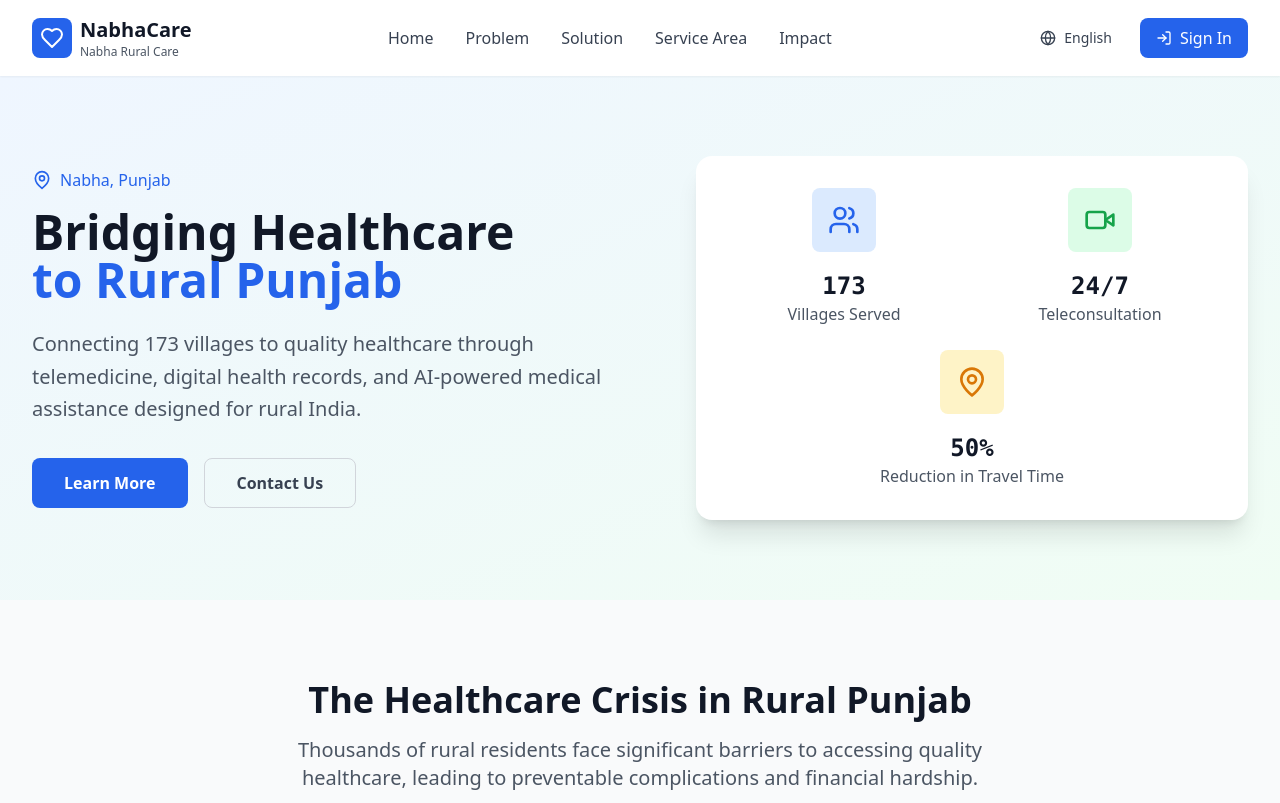
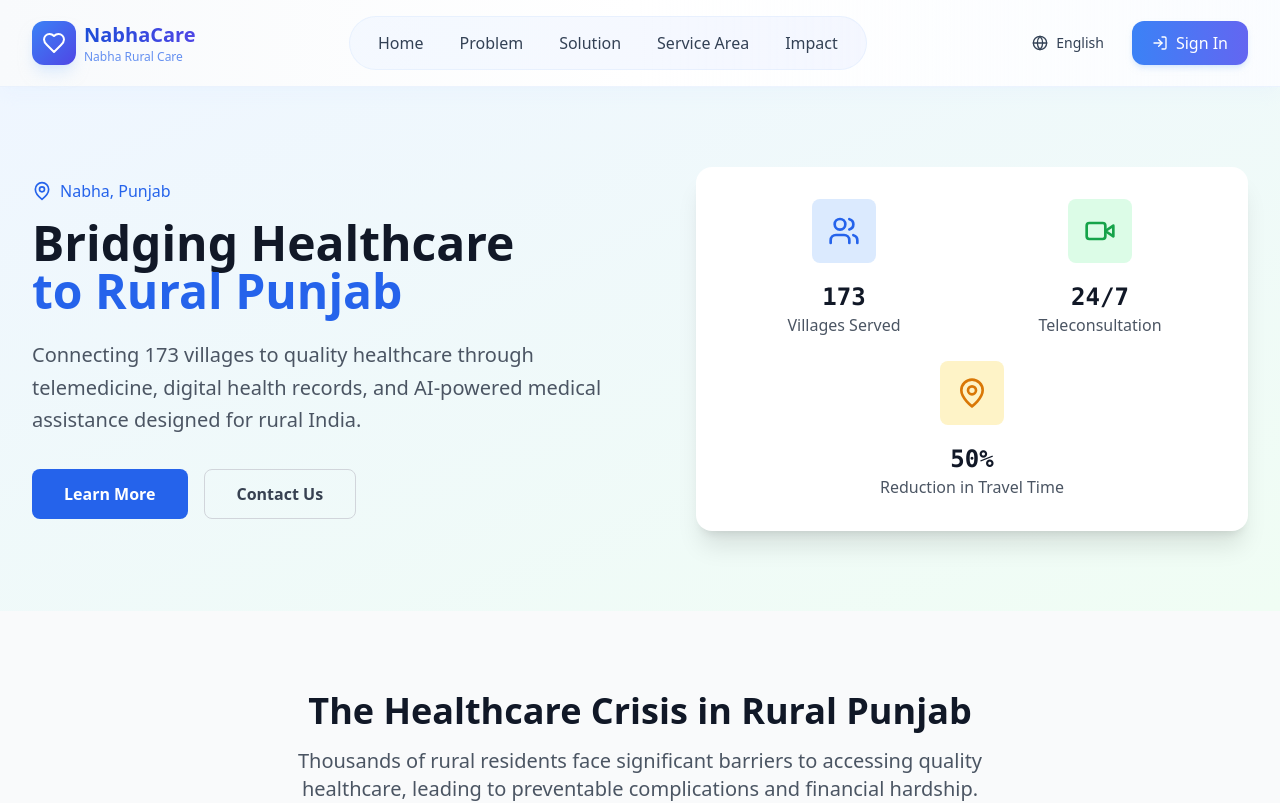
Before and after one commit to prattyan/nabha-health-web, a React (Vite) app: page / in a window 1280 px wide. Shown: the top 803 px of the page. Built offline with nearby package versions, Linux system fonts and the light colour scheme.

Commit message:
update the header
add the new styling on hader function

```diff
--- a/src/components/Header.tsx
+++ b/src/components/Header.tsx
@@ -1,5 +1,6 @@
-import React from 'react';
+import React, { useRef, useState } from 'react';
 import { Heart, Menu, X, User, LogIn, Globe } from 'lucide-react';
+import { motion, AnimatePresence } from 'framer-motion';
 import { useAuth } from '../contexts/AuthContext';
 import { useLanguage } from '../contexts/LanguageContext';
 import UserProfile from './auth/UserProfile';
@@ -10,11 +11,50 @@ interface HeaderProps {
   onLoginClick: () => void;
 }
 
+// Animated nav link component with hover effect
+const NavLink = ({
+  href,
+  children,
+  onHover
+}: {
+  href: string;
+  children: React.ReactNode;
+  onHover: (rect: DOMRect | null) => void;
+}) => {
+  const ref = useRef<HTMLAnchorElement>(null);
+
+  return (
+    <motion.a
+      ref={ref}
+      href={href}
+      className="relative text-slate-700 font-medium px-4 py-2 rounded-lg transition-colors z-10"
+      onMouseEnter={() => {
+        if (ref.current) {
+          onHover(ref.current.getBoundingClientRect());
+        }
+      }}
+      whileHover={{ scale: 1.05 }}
+      whileTap={{ scale: 0.95 }}
+    >
+      <motion.span
+        className="relative z-10"
+        whileHover={{ color: '#2563eb' }}
+        transition={{ duration: 0.2 }}
+      >
+        {children}
+      </motion.span>
+    </motion.a>
+  );
+};
+
 export default function Header({ mobileMenuOpen, setMobileMenuOpen, onLoginClick }: HeaderProps) {
   const { user, isAuthenticated } = useAuth();
   const { language, setLanguage, t } = useLanguage();
-  const [showProfile, setShowProfile] = React.useState(false);
-  const [showLanguageMenu, setShowLanguageMenu] = React.useState(false);
+  const [showProfile, setShowProfile] = useState(false);
+  const [showLanguageMenu, setShowLanguageMenu] = useState(false);
+  const [highlightRect, setHighlightRect] = useState<DOMRect | null>(null);
+  const [isNavHovered, setIsNavHovered] = useState(false);
+  const navRef = useRef<HTMLElement>(null);
 
   const languages = [
     { code: 'en', name: 'English', nativeName: 'English' },
@@ -22,191 +62,354 @@ export default function Header({ mobileMenuOpen, setMobileMenuOpen, onLoginClick
     { code: 'pa', name: 'Punjabi', nativeName: 'ਪੰਜਾਬੀ' }
   ];
 
+  const handleNavHover = (rect: DOMRect | null) => {
+    if (rect && navRef.current) {
+      const navRect = navRef.current.getBoundingClientRect();
+      setHighlightRect({
+        ...rect,
+        x: rect.x - navRect.x,
+        y: rect.y - navRect.y,
+      } as DOMRect);
+    }
+  };
+
   return (
-    <header className="bg-white shadow-sm sticky top-0 z-50">
+    <motion.header
+      className="bg-gradient-to-r from-slate-50 via-white to-blue-50/30 backdrop-blur-md shadow-lg shadow-blue-100/20 sticky top-0 z-50 border-b border-blue-100/50"
+      initial={{ y: -100 }}
+      animate={{ y: 0 }}
+      transition={{ type: 'spring', stiffness: 100, damping: 20 }}
+    >
       <div className="max-w-7xl mx-auto px-4 sm:px-6 lg:px-8">
         <div className="flex justify-between items-center py-4">
-          <div className="flex items-center space-x-2">
-            <div className="bg-blue-600 p-2 rounded-lg">
+          <motion.div
+            className="flex items-center space-x-2"
+            initial={{ opacity: 0, x: -20 }}
+            animate={{ opacity: 1, x: 0 }}
+            transition={{ delay: 0.2 }}
+          >
+            <motion.div
+              className="bg-gradient-to-br from-blue-500 to-indigo-600 p-2.5 rounded-xl shadow-lg shadow-blue-200/50"
+              whileHover={{ scale: 1.1, rotate: 5 }}
+              whileTap={{ scale: 0.95 }}
+            >
               <Heart className="h-6 w-6 text-white" />
+            </motion.div>
+            <div>
+              <h1 className="text-xl font-bold bg-gradient-to-r from-blue-700 to-indigo-600 bg-clip-text text-transparent">{t('header.title')}</h1>
+              <p className="text-xs text-blue-600/70">{t('header.subtitle')}</p>
             </div>
-            <div>
-              <h1 className="text-xl font-bold text-gray-900">{t('header.title')}</h1>
-              <p className="text-xs text-gray-600">{t('header.subtitle')}</p>
-            </div>
-          </div>
+          </motion.div>
           {/* Only show language selector and user name if signed in */}
           {isAuthenticated && user ? (
-            <div className="flex items-center space-x-4">
+            <motion.div
+              className="flex items-center space-x-4"
+              initial={{ opacity: 0, x: 20 }}
+              animate={{ opacity: 1, x: 0 }}
+              transition={{ delay: 0.3 }}
+            >
               <div className="relative">
-                <button
+                <motion.button
                   onClick={() => setShowLanguageMenu(!showLanguageMenu)}
-                  className="flex items-center space-x-2 text-gray-700 hover:text-blue-600 px-3 py-2 rounded-lg hover:bg-gray-50 transition-colors"
+                  className="flex items-center space-x-2 text-slate-700 hover:text-blue-600 px-3 py-2 rounded-lg hover:bg-blue-50 transition-colors"
+                  whileHover={{ scale: 1.05 }}
+                  whileTap={{ scale: 0.95 }}
                 >
                   <Globe className="h-4 w-4" />
                   <span className="text-sm font-medium">
                     {languages.find(lang => lang.code === language)?.nativeName}
                   </span>
-                </button>
+                </motion.button>
+                <AnimatePresence>
                   {showLanguageMenu && (
-                  <div className="absolute right-0 top-full mt-2 w-40 bg-white rounded-lg shadow-xl border border-gray-200 z-50">
-                    {languages.map((lang) => (
-                      <button
+                    <motion.div
+                      className="absolute right-0 top-full mt-2 w-40 bg-white rounded-xl shadow-xl border border-blue-100 z-50 overflow-hidden"
+                      initial={{ opacity: 0, y: -10, scale: 0.95 }}
+                      animate={{ opacity: 1, y: 0, scale: 1 }}
+                      exit={{ opacity: 0, y: -10, scale: 0.95 }}
+                      transition={{ duration: 0.2 }}
+                    >
+                      {languages.map((lang, index) => (
+                        <motion.button
                           key={lang.code}
                           onClick={() => {
                             setLanguage(lang.code as any);
                             setShowLanguageMenu(false);
                           }}
-                        className={`w-full text-left px-4 py-2 text-sm hover:bg-gray-50 transition-colors ${
-                          language === lang.code ? 'bg-blue-50 text-blue-600 font-medium' : 'text-gray-700'
+                          className={`w-full text-left px-4 py-2.5 text-sm hover:bg-blue-50 transition-colors ${
+                            language === lang.code ? 'bg-blue-50 text-blue-600 font-medium' : 'text-slate-700'
                           }`}
+                          initial={{ opacity: 0, x: -10 }}
+                          animate={{ opacity: 1, x: 0 }}
+                          transition={{ delay: index * 0.05 }}
+                          whileHover={{ x: 5, backgroundColor: '#eff6ff' }}
                         >
                           {lang.nativeName}
-                      </button>
+                        </motion.button>
                       ))}
-                  </div>
+                    </motion.div>
                   )}
+                </AnimatePresence>
               </div>
               <div className="relative">
-                <button
+                <motion.button
                   onClick={() => setShowProfile(!showProfile)}
-                  className="flex items-center space-x-2 bg-blue-50 text-blue-600 px-4 py-2 rounded-lg hover:bg-blue-100 transition-colors"
+                  className="flex items-center space-x-2 bg-gradient-to-r from-blue-500 to-indigo-500 text-white px-4 py-2.5 rounded-xl shadow-md shadow-blue-200/50"
+                  whileHover={{ scale: 1.05, boxShadow: '0 10px 25px -5px rgba(59, 130, 246, 0.4)' }}
+                  whileTap={{ scale: 0.95 }}
                 >
                   <User className="h-4 w-4" />
                   <span className="font-medium">{user.firstName} {user.lastName}</span>
-                </button>
+                </motion.button>
                 <UserProfile isOpen={showProfile} onClose={() => setShowProfile(false)} />
               </div>
-            </div>
+            </motion.div>
           ) : (
             <>
-              <nav className="hidden md:flex space-x-8">
-                <a href="#home" className="text-gray-700 hover:text-blue-600 font-medium transition-colors">{t('header.home')}</a>
-                <a href="#problem" className="text-gray-700 hover:text-blue-600 font-medium transition-colors">{t('header.problem')}</a>
-                <a href="#solution" className="text-gray-700 hover:text-blue-600 font-medium transition-colors">{t('header.solution')}</a>
-                <a href="#servicearea" className="text-gray-700 hover:text-blue-600 font-medium transition-colors">{t('header.servicearea')}</a>
-                <a href="#impact" className="text-gray-700 hover:text-blue-600 font-medium transition-colors">{t('header.impact')}</a>
+              <nav
+                ref={navRef}
+                className="hidden md:flex items-center space-x-1 relative bg-gradient-to-r from-blue-50/60 to-indigo-50/60 rounded-full px-3 py-1.5 border border-blue-100/50"
+                onMouseEnter={() => setIsNavHovered(true)}
+                onMouseLeave={() => {
+                  setIsNavHovered(false);
+                  setHighlightRect(null);
+                }}
+              >
+                {/* Animated highlight box */}
+                <AnimatePresence>
+                  {isNavHovered && highlightRect && (
+                    <motion.div
+                      className="absolute bg-gradient-to-r from-blue-100 to-indigo-50 rounded-lg border border-blue-200/50 shadow-sm shadow-blue-100/30"
+                      initial={{ opacity: 0, scale: 0.8 }}
+                      animate={{
+                        opacity: 1,
+                        scale: 1,
+                        x: highlightRect.x,
+                        width: highlightRect.width,
+                        height: highlightRect.height,
+                      }}
+                      exit={{ opacity: 0, scale: 0.8 }}
+                      transition={{ type: 'spring', stiffness: 400, damping: 30 }}
+                      style={{ top: highlightRect.y }}
+                    />
+                  )}
+                </AnimatePresence>
+                <NavLink href="#home" onHover={handleNavHover}>{t('header.home')}</NavLink>
+                <NavLink href="#problem" onHover={handleNavHover}>{t('header.problem')}</NavLink>
+                <NavLink href="#solution" onHover={handleNavHover}>{t('header.solution')}</NavLink>
+                <NavLink href="#servicearea" onHover={handleNavHover}>{t('header.servicearea')}</NavLink>
+                <NavLink href="#impact" onHover={handleNavHover}>{t('header.impact')}</NavLink>
               </nav>
-              <div className="hidden md:flex items-center space-x-4">
+              <motion.div
+                className="hidden md:flex items-center space-x-4"
+                initial={{ opacity: 0, x: 20 }}
+                animate={{ opacity: 1, x: 0 }}
+                transition={{ delay: 0.4 }}
+              >
                 <div className="relative">
-                  <button
+                  <motion.button
                     onClick={() => setShowLanguageMenu(!showLanguageMenu)}
-                    className="flex items-center space-x-2 text-gray-700 hover:text-blue-600 px-3 py-2 rounded-lg hover:bg-gray-50 transition-colors"
+                    className="flex items-center space-x-2 text-slate-700 hover:text-blue-600 px-3 py-2 rounded-lg hover:bg-blue-50 transition-colors"
+                    whileHover={{ scale: 1.05 }}
+                    whileTap={{ scale: 0.95 }}
                   >
                     <Globe className="h-4 w-4" />
                     <span className="text-sm font-medium">
                       {languages.find(lang => lang.code === language)?.nativeName}
                     </span>
-                  </button>
+                  </motion.button>
+                  <AnimatePresence>
                     {showLanguageMenu && (
-                    <div className="absolute right-0 top-full mt-2 w-40 bg-white rounded-lg shadow-xl border border-gray-200 z-50">
-                      {languages.map((lang) => (
-                        <button
+                      <motion.div
+                        className="absolute right-0 top-full mt-2 w-40 bg-white rounded-xl shadow-xl border border-blue-100 z-50 overflow-hidden"
+                        initial={{ opacity: 0, y: -10, scale: 0.95 }}
+                        animate={{ opacity: 1, y: 0, scale: 1 }}
+                        exit={{ opacity: 0, y: -10, scale: 0.95 }}
+                        transition={{ duration: 0.2 }}
+                      >
+                        {languages.map((lang, index) => (
+                          <motion.button
                             key={lang.code}
                             onClick={() => {
                               setLanguage(lang.code as any);
                               setShowLanguageMenu(false);
                             }}
-                          className={`w-full text-left px-4 py-2 text-sm hover:bg-gray-50 transition-colors ${
-                            language === lang.code ? 'bg-blue-50 text-blue-600 font-medium' : 'text-gray-700'
+                            className={`w-full text-left px-4 py-2.5 text-sm hover:bg-blue-50 transition-colors ${
+                              language === lang.code ? 'bg-blue-50 text-blue-600 font-medium' : 'text-slate-700'
                             }`}
+                            initial={{ opacity: 0, x: -10 }}
+                            animate={{ opacity: 1, x: 0 }}
+                            transition={{ delay: index * 0.05 }}
+                            whileHover={{ x: 5 }}
                           >
                             {lang.nativeName}
-                        </button>
+                          </motion.button>
                         ))}
+                      </motion.div>
+                    )}
+                  </AnimatePresence>
                 </div>
-                  )}
-                </div>
-                <button
+                <motion.button
                   onClick={onLoginClick}
-                  className="flex items-center space-x-2 bg-blue-600 text-white px-4 py-2 rounded-lg hover:bg-blue-700 transition-colors"
+                  className="flex items-center space-x-2 bg-gradient-to-r from-blue-500 to-indigo-500 text-white px-5 py-2.5 rounded-xl shadow-md shadow-blue-200/50"
+                  whileHover={{
+                    scale: 1.05,
+                    boxShadow: '0 10px 25px -5px rgba(59, 130, 246, 0.4)',
+                  }}
+                  whileTap={{ scale: 0.95 }}
                 >
                   <LogIn className="h-4 w-4" />
-                  <span>{t('header.signin')}</span>
-                </button>
-              </div>
+                  <span className="font-medium">{t('header.signin')}</span>
+                </motion.button>
+              </motion.div>
             </>
           )}
           <div className="md:hidden">
-            <button
+            <motion.button
               onClick={() => setMobileMenuOpen(!mobileMenuOpen)}
-              className="text-gray-700 hover:text-blue-600"
+              className="text-slate-700 hover:text-blue-600 p-2 rounded-lg hover:bg-blue-50"
+              whileHover={{ scale: 1.1 }}
+              whileTap={{ scale: 0.9 }}
             >
-              {mobileMenuOpen ? <X className="h-6 w-6" /> : <Menu className="h-6 w-6" />}
-            </button>
+              <AnimatePresence mode="wait">
+                {mobileMenuOpen ? (
+                  <motion.div
+                    key="close"
+                    initial={{ rotate: -90, opacity: 0 }}
+                    animate={{ rotate: 0, opacity: 1 }}
+                    exit={{ rotate: 90, opacity: 0 }}
+                    transition={{ duration: 0.2 }}
+                  >
+                    <X className="h-6 w-6" />
+                  </motion.div>
+                ) : (
+                  <motion.div
+                    key="menu"
+                    initial={{ rotate: 90, opacity: 0 }}
+                    animate={{ rotate: 0, opacity: 1 }}
+                    exit={{ rotate: -90, opacity: 0 }}
+                    transition={{ duration: 0.2 }}
+                  >
+                    <Menu className="h-6 w-6" />
+                  </motion.div>
+                )}
+              </AnimatePresence>
+            </motion.button>
           </div>
         </div>
+        <AnimatePresence>
           {mobileMenuOpen && (
-          <div className="md:hidden pb-4 border-t border-gray-200">
+            <motion.div
+              className="md:hidden pb-4 border-t border-blue-100 overflow-hidden bg-gradient-to-b from-white to-blue-50/30"
+              initial={{ height: 0, opacity: 0 }}
+              animate={{ height: 'auto', opacity: 1 }}
+              exit={{ height: 0, opacity: 0 }}
+              transition={{ duration: 0.3, ease: 'easeInOut' }}
+            >
               <nav className="flex flex-col space-y-2 pt-4">
                 {/* Only show language and user name if signed in */}
                 {isAuthenticated && user ? (
                   <>
-                  <div className="pt-2 border-t border-gray-200">
-                    <p className="text-sm font-medium text-gray-700 mb-2">{t('header.language')}</p>
+                    <motion.div
+                      className="pt-2 border-t border-blue-100"
+                      initial={{ opacity: 0, y: 10 }}
+                      animate={{ opacity: 1, y: 0 }}
+                      transition={{ delay: 0.1 }}
+                    >
+                      <p className="text-sm font-medium text-slate-700 mb-2">{t('header.language')}</p>
                       <div className="flex space-x-2">
                         {languages.map((lang) => (
-                        <button
+                          <motion.button
                             key={lang.code}
                             onClick={() => setLanguage(lang.code as any)}
-                          className={`px-3 py-1 rounded text-sm transition-colors ${
+                            className={`px-3 py-1.5 rounded-lg text-sm transition-colors ${
                               language === lang.code
-                              ? 'bg-blue-600 text-white'
-                              : 'bg-gray-100 text-gray-700 hover:bg-gray-200'
+                                ? 'bg-gradient-to-r from-blue-500 to-indigo-500 text-white shadow-sm'
+                                : 'bg-slate-100 text-slate-700 hover:bg-blue-50'
                             }`}
+                            whileHover={{ scale: 1.05 }}
+                            whileTap={{ scale: 0.95 }}
                           >
                             {lang.nativeName}
-                        </button>
+                          </motion.button>
                         ))}
                       </div>
-                  </div>
-                  <div className="pt-4 border-t border-gray-200">
+                    </motion.div>
+                    <motion.div
+                      className="pt-4 border-t border-blue-100"
+                      initial={{ opacity: 0, y: 10 }}
+                      animate={{ opacity: 1, y: 0 }}
+                      transition={{ delay: 0.2 }}
+                    >
                       <div className="flex items-center space-x-2 py-2">
                         <User className="h-4 w-4 text-blue-600" />
-                      <span className="text-gray-700">{user.firstName} {user.lastName}</span>
+                        <span className="text-slate-700">{user.firstName} {user.lastName}</span>
                       </div>
-                  </div>
+                    </motion.div>
                   </>
                 ) : (
                   <>
-                  <a href="#home" className="text-gray-700 hover:text-blue-600 font-medium py-2 transition-colors">{t('header.home')}</a>
-                  <a href="#problem" className="text-gray-700 hover:text-blue-600 font-medium py-2 transition-colors">{t('header.problem')}</a>
-                  <a href="#solution" className="text-gray-700 hover:text-blue-600 font-medium py-2 transition-colors">{t('header.solution')}</a>
-                  <a href="#servicearea" className="text-gray-700 hover:text-blue-600 font-medium py-2 transition-colors">{t('header.servicearea')}</a>
-                  <a href="#impact" className="text-gray-700 hover:text-blue-600 font-medium py-2 transition-colors">{t('header.impact')}</a>
-                  <div className="pt-2 border-t border-gray-200">
-                    <p className="text-sm font-medium text-gray-700 mb-2">{t('header.language')}</p>
+                    {['home', 'problem', 'solution', 'servicearea', 'impact'].map((item, index) => (
+                      <motion.a
+                        key={item}
+                        href={`#${item}`}
+                        className="text-slate-700 hover:text-blue-600 font-medium py-2 px-3 rounded-lg hover:bg-blue-50 transition-colors"
+                        initial={{ opacity: 0, x: -20 }}
+                        animate={{ opacity: 1, x: 0 }}
+                        transition={{ delay: index * 0.05 }}
+                        whileHover={{ x: 5, backgroundColor: '#eff6ff' }}
+                      >
+                        {t(`header.${item}`)}
+                      </motion.a>
+                    ))}
+                    <motion.div
+                      className="pt-2 border-t border-blue-100"
+                      initial={{ opacity: 0, y: 10 }}
+                      animate={{ opacity: 1, y: 0 }}
+                      transition={{ delay: 0.3 }}
+                    >
+                      <p className="text-sm font-medium text-slate-700 mb-2">{t('header.language')}</p>
                       <div className="flex space-x-2">
                         {languages.map((lang) => (
-                        <button
+                          <motion.button
                             key={lang.code}
                             onClick={() => setLanguage(lang.code as any)}
-                          className={`px-3 py-1 rounded text-sm transition-colors ${
+                            className={`px-3 py-1.5 rounded-lg text-sm transition-colors ${
                               language === lang.code
-                              ? 'bg-blue-600 text-white'
-                              : 'bg-gray-100 text-gray-700 hover:bg-gray-200'
+                                ? 'bg-gradient-to-r from-blue-500 to-indigo-500 text-white shadow-sm'
+                                : 'bg-slate-100 text-slate-700 hover:bg-blue-50'
                             }`}
+                            whileHover={{ scale: 1.05 }}
+                            whileTap={{ scale: 0.95 }}
                           >
                             {lang.nativeName}
-                        </button>
+                          </motion.button>
                         ))}
                       </div>
-                  </div>
-                  <div className="pt-4 border-t border-gray-200">
-                    <button
+                    </motion.div>
+                    <motion.div
+                      className="pt-4 border-t border-blue-100"
+                      initial={{ opacity: 0, y: 10 }}
+                      animate={{ opacity: 1, y: 0 }}
+                      transition={{ delay: 0.4 }}
+                    >
+                      <motion.button
                         onClick={onLoginClick}
-                      className="flex items-center space-x-2 bg-blue-600 text-white px-4 py-2 rounded-lg hover:bg-blue-700 transition-colors w-full justify-center"
+                        className="flex items-center space-x-2 bg-gradient-to-r from-blue-500 to-indigo-500 text-white px-4 py-2.5 rounded-xl shadow-md shadow-blue-200/50 w-full justify-center"
+                        whileHover={{ scale: 1.02, boxShadow: '0 10px 25px -5px rgba(59, 130, 246, 0.4)' }}
+                        whileTap={{ scale: 0.98 }}
                       >
                         <LogIn className="h-4 w-4" />
                         <span>{t('header.signin')}</span>
-                    </button>
-                  </div>
+                      </motion.button>
+                    </motion.div>
                   </>
                 )}
               </nav>
+            </motion.div>
+          )}
+        </AnimatePresence>
       </div>
-        )}
-      </div>
-    </header>
+    </motion.header>
   );
 }
```
Lines whose indentation alone changed are shown as unchanged.
